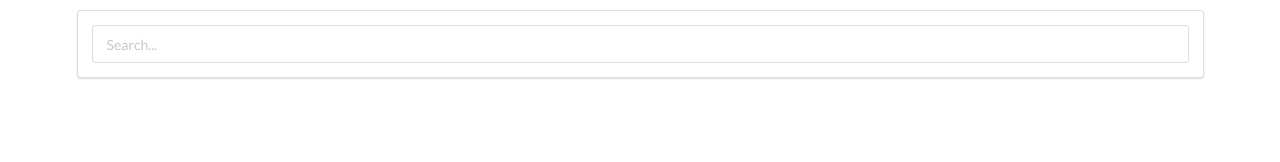
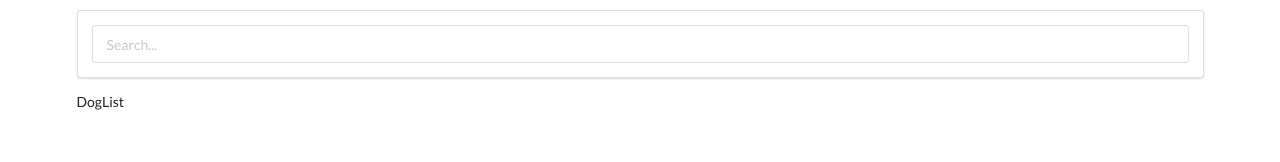
Before and after one commit to 9sau/listings, a React (Create React App) app: page / in a window 1280 px wide. Shown: the top 162 px of the page. Built offline with nearby package versions, Linux system fonts and the light colour scheme.

Commit message:
created doglist component and used axios to get data

```diff
--- a/src/components/App.jsx
+++ b/src/components/App.jsx
@@ -1,16 +1,23 @@
 import React from 'react';
 import SearchBar from './SearchBar';
-
+import DogList from './DogList';
+import axios from 'axios';
 class App extends React.Component {
-
   onSearchSubmit = searchValue => {
     console.log(searchValue);
+    axios.get('https://api.unsplash.com/search/photos', {
+        params: { query: searchValue },
+        headers: {
+            Authorization: 'Client-ID 9f236289b764ec3e884027087a199b0ff583d30869d00bb5ea8751956de72a61'
         }
+    });
+  };
 
   render() {
     return (
-            <div className="ui container" style={{ marginTop: '10px' }}>
-                <SearchBar onSubmit={this.onSearchSubmit}/>
+      <div className="ui container" style={{ marginTop: "10px" }}>
+        <SearchBar onSubmit={this.onSearchSubmit} />
+        <DogList />
       </div>
     );
   }
--- /dev/null
+++ b/src/components/DogList.jsx
@@ -0,0 +1,9 @@
+import React from 'react';
+
+const DogList = () => {
+    return(
+        <div>DogList</div>
+    );
+}
+
+export default DogList;
```
Lines whose indentation alone changed are shown as unchanged.
